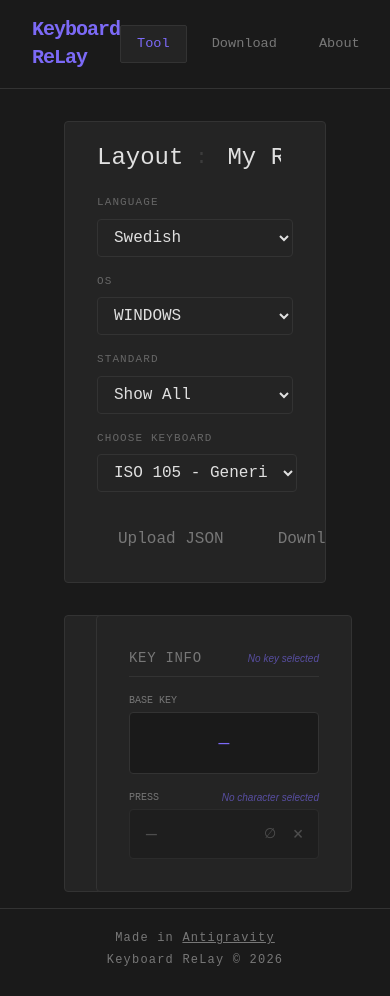
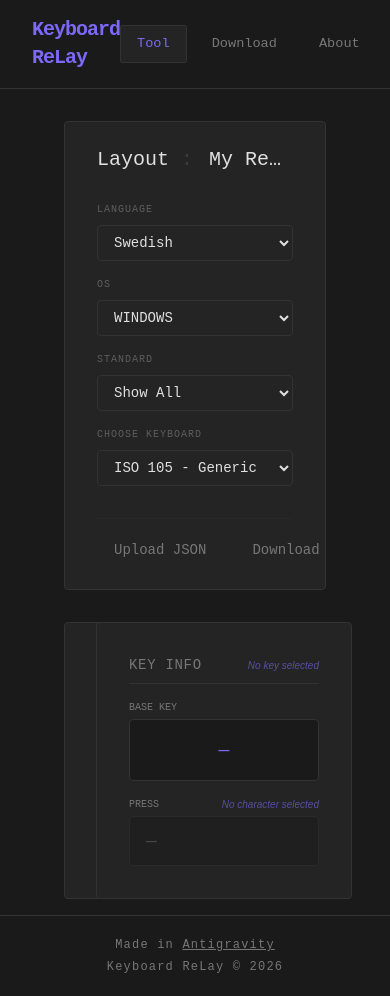
Before and after one commit to eliasskeppstedt/keyboard-relay-website, a React (Vite) app: page / in a window 390 px wide. Built offline with nearby package versions, Linux system fonts and the light colour scheme.

Commit message:
fix 2 layout panel sizing

```diff
--- a/src/components/helper-panel/HelperPanel.tsx
+++ b/src/components/helper-panel/HelperPanel.tsx
@@ -26,7 +26,6 @@ export default function HelperPanel() {
     const availableOS = getAvailableOS();
     const availableStandards = getAvailableStandards();
     const keyboardsForStandard = getKeyboardsByStandard(standard as StandardFilter);
-    const layoutSlug = getLayoutName();
 
     const handleFileUpload = (e: React.ChangeEvent<HTMLInputElement>) => {
         const file = e.target.files?.[0];
@@ -97,41 +96,30 @@ export default function HelperPanel() {
         reader.readAsText(file);
         if (fileInputRef.current) fileInputRef.current.value = '';
     };
-
-    const handleDownload = () => {
-        if (!remapStore) return;
-        const blob = new Blob([JSON.stringify(remapStore, null, 4)], { type: 'application/json' });
-        const url = URL.createObjectURL(blob);
-        const a = document.createElement('a');
-        a.href = url;
-        a.download = `${layoutSlug}.json`;
-        a.click();
-        URL.revokeObjectURL(url);
-    };
-
     return (
-        <div className="kbd-panel w-full flex flex-col md:flex-row justify-between items-start md:items-end gap-6 md:gap-12 overflow-hidden py-4">
-            <div className="flex flex-col gap-4 w-full min-w-0">
+        <div className="kbd-panel w-full flex flex-col xl:flex-row justify-between items-start xl:items-end gap-8 py-5 sm:py-6 relative overflow-hidden">
+            <div className="flex flex-col gap-6 w-full min-w-0">
                 <div className="flex flex-row items-center gap-3">
-                    <h2 className="text-2xl font-mono text-text">Layout</h2>
-                    <span className="text-muted/60 font-mono text-xl opacity-50">:</span>
+                    <h2 className="text-xl sm:text-2xl font-mono text-text shrink-0">Layout</h2>
+                    <span className="text-muted/60 font-mono text-xl opacity-50 shrink-0">:</span>
                     <input
                         type="text"
                         value={layoutName}
                         onChange={(e) => setLayoutName(e.target.value)}
-                        className="bg-transparent border-none text-text font-mono text-2xl outline-none focus:ring-0 w-full hover:bg-white/5 rounded-md px-3 py-1 -ml-1 transition-all cursor-text placeholder:text-muted/30"
+                        className="bg-transparent border-none text-text font-mono text-xl sm:text-2xl outline-none focus:ring-0 w-full hover:bg-white/10 rounded-md px-2 py-1 -ml-1 transition-all cursor-text placeholder:text-muted/30 truncate max-w-lg"
                         placeholder="My Remap"
                     />
                 </div>
-                <div className="flex flex-row flex-wrap items-center gap-x-6 gap-y-4">
+
+                <div className="grid grid-cols-1 sm:grid-cols-2 xl:grid-cols-4 gap-x-6 gap-y-4 xl:gap-x-8">
                     {/* LANGUAGE FIRST */}
-                    <div className="flex flex-col gap-2 min-w-[140px] flex-1 sm:flex-initial">
-                        <label htmlFor="lang-select" className="text-muted text-[11px] font-mono uppercase tracking-widest opacity-80">Language</label>
+                    <div className="flex flex-col gap-2">
+                        <label htmlFor="lang-select" className="text-muted text-[10px] font-mono uppercase tracking-widest opacity-70">Language</label>
                         <select
                             id="lang-select"
                             value={language}
                             onChange={(e) => setLanguage(e.target.value as LanguageSelection)}
-                            className="bg-card text-text border border-border px-3 py-2 rounded-[var(--radius-input)] font-mono text-base outline-none cursor-pointer hover:border-accent/50 transition-colors w-full"
+                            className="bg-card text-text border border-border px-3 py-2 rounded-[var(--radius-input)] font-mono text-sm sm:text-base outline-none cursor-pointer hover:border-accent/40 transition-colors w-full"
                         >
                             <option value="swedish">Swedish</option>
                             <option value="english">English</option>
@@ -139,13 +127,13 @@ export default function HelperPanel() {
                     </div>
 
                     {/* OS SECOND */}
-                    <div className="flex flex-col gap-2 min-w-[140px] flex-1 sm:flex-initial">
-                        <label htmlFor="os-select" className="text-muted text-[11px] font-mono uppercase tracking-widest opacity-80">OS</label>
+                    <div className="flex flex-col gap-2">
+                        <label htmlFor="os-select" className="text-muted text-[10px] font-mono uppercase tracking-widest opacity-70">OS</label>
                         <select
                             id="os-select"
                             value={os}
                             onChange={(e) => setOS(e.target.value as OSSelection)}
-                            className="bg-card text-text border border-border px-3 py-2 rounded-[var(--radius-input)] font-mono text-base outline-none cursor-pointer hover:border-accent/50 transition-colors w-full"
+                            className="bg-card text-text border border-border px-3 py-2 rounded-[var(--radius-input)] font-mono text-sm sm:text-base outline-none cursor-pointer hover:border-accent/40 transition-colors w-full"
                         >
                             {availableOS.map(o => (
                                 <option key={o} value={o}>{o}</option>
@@ -154,13 +142,13 @@ export default function HelperPanel() {
                     </div>
 
                     {/* STANDARD THIRD */}
-                    <div className="flex flex-col gap-2 min-w-[140px] flex-1 sm:flex-initial">
-                        <label htmlFor="standard-select" className="text-muted text-[11px] font-mono uppercase tracking-widest opacity-80">Standard</label>
+                    <div className="flex flex-col gap-2">
+                        <label htmlFor="standard-select" className="text-muted text-[10px] font-mono uppercase tracking-widest opacity-70">Standard</label>
                         <select
                             id="standard-select"
                             value={standard}
                             onChange={(e) => setStandard(e.target.value as StandardFilter)}
-                            className="bg-card text-text border border-border px-3 py-2 rounded-[var(--radius-input)] font-mono text-base outline-none cursor-pointer hover:border-accent/50 transition-colors w-full"
+                            className="bg-card text-text border border-border px-3 py-2 rounded-[var(--radius-input)] font-mono text-sm sm:text-base outline-none cursor-pointer hover:border-accent/40 transition-colors w-full"
                         >
                             {availableStandards.map(s => (
                                 <option key={s} value={s}>{s}</option>
@@ -169,13 +157,13 @@ export default function HelperPanel() {
                     </div>
 
                     {/* KEYBOARD FOURTH */}
-                    <div className="flex flex-col gap-2 min-w-[200px] flex-1 max-w-sm">
-                        <label htmlFor="kb-select" className="text-muted text-[11px] font-mono uppercase tracking-widest opacity-80">Choose keyboard</label>
+                    <div className="flex flex-col gap-2">
+                        <label htmlFor="kb-select" className="text-muted text-[10px] font-mono uppercase tracking-widest opacity-70">Choose keyboard</label>
                         <select
                             id="kb-select"
                             value={geometry}
                             onChange={(e) => setGeometry(e.target.value)}
-                            className="bg-card text-text border border-border px-3 py-2 rounded-[var(--radius-input)] font-mono text-base outline-none cursor-pointer hover:border-accent/50 transition-colors w-full"
+                            className="bg-card text-text border border-border px-3 py-2 rounded-[var(--radius-input)] font-mono text-sm sm:text-base outline-none cursor-pointer hover:border-accent/40 transition-colors w-full"
                         >
                             {keyboardsForStandard.map(kb => (
                                 <option key={kb.id} value={kb.id}>{kb.name}</option>
@@ -185,15 +173,30 @@ export default function HelperPanel() {
                 </div>
             </div>
 
-            <div className="flex flex-row items-center gap-3 pb-1 md:pb-0 md:justify-end shrink-0">
+            <div className="flex flex-row items-center gap-3 xl:pb-1 w-full xl:w-auto xl:justify-end shrink-0 pt-3 xl:pt-0 border-t border-border/30 xl:border-none">
                 <input type="file" ref={fileInputRef} onChange={handleFileUpload} className="hidden" accept=".json" />
-                <button onClick={() => fileInputRef.current?.click()} className="nav-button px-5 py-2.5 shrink-0 text-base">
+                <button onClick={() => fileInputRef.current?.click()} className="nav-button px-4 sm:px-5 py-2 sm:py-2.5 flex-1 sm:flex-initial text-sm sm:text-base whitespace-nowrap">
                     Upload JSON
                 </button>
-                <button onClick={handleDownload} className="nav-button px-5 py-2.5 shrink-0 text-base">
+                <button
+                    onClick={() => {
+                        if (!remapStore) return;
+                        const blob = new Blob([JSON.stringify(remapStore, null, 4)], { type: 'application/json' });
+                        const url = URL.createObjectURL(blob);
+                        const a = document.createElement('a');
+                        a.href = url;
+                        a.download = `${getLayoutName()}.json`;
+                        a.click();
+                        URL.revokeObjectURL(url);
+                    }}
+                    className="nav-button px-4 sm:px-5 py-2 sm:py-2.5 flex-1 sm:flex-initial text-sm sm:text-base whitespace-nowrap"
+                >
                     Download JSON
                 </button>
-                <button onClick={() => setIsEditorOpen(true)} className="nav-button px-5 py-2.5 shrink-0 text-base">
+                <button
+                    onClick={() => setIsEditorOpen(true)}
+                    className="nav-button px-4 sm:px-5 py-2 sm:py-2.5 flex-1 sm:flex-initial text-sm sm:text-base whitespace-nowrap"
+                >
                     View JSON
                 </button>
             </div>
--- a/src/components/keyboard-info-panel/KeyInfoPanel.tsx
+++ b/src/components/keyboard-info-panel/KeyInfoPanel.tsx
@@ -2,6 +2,7 @@ import { useState } from 'react';
 import { useKeymapService } from '../../features/keymap';
 import { resolveKeyLegend } from '../../utils/key-resolution';
 import { KeyPicker } from './KeyPicker';
+import { notify } from '../../features/notifications/notification.service';
 
 import { VK_ANSI } from '../keyboard/codes/virtual-keys/ansi';
 import { VK_ISO } from '../keyboard/codes/virtual-keys/iso';
@@ -11,7 +12,7 @@ export default function KeyInfoPanel() {
     const { selectedKey, geometry, os, language, setKeyAction, removeKeyAction, remapStore } = useKeymapService();
     const [isPickerOpen, setIsPickerOpen] = useState(false);
 
-    const legend = selectedKey ? resolveKeyLegend(selectedKey.code, geometry, os, language, remapStore) : '—';
+    const legend = selectedKey ? resolveKeyLegend(selectedKey.code, geometry, os, language, remapStore, false) : '—';
 
     // Helper to find the current action legend from JSON
     const getActionLegend = () => {
@@ -56,30 +57,32 @@ export default function KeyInfoPanel() {
                             {selectedKey ? (actionLegend === '—' ? 'Pick a key' : 'Key assigned') : 'No character selected'}
                         </span>
                     </div>
-                    <div className={`
-                        bg-bg border border-border rounded-[var(--radius-input)] relative flex items-center p-1 font-mono text-lg transition-colors
-                        ${selectedKey ? 'focus-within:border-accent/50 cursor-pointer hover:border-accent/30' : 'opacity-50 cursor-not-allowed'}
-                    `}>
+                    <div
+                        onClick={() => {
+                            if (!selectedKey) {
+                                notify.info('Choose a key to select a press action');
+                                return;
+                            }
+                            setIsPickerOpen(true);
+                        }}
+                        className={`
+                            bg-bg border border-border rounded-[var(--radius-input)] relative flex items-center p-1 font-mono text-lg transition-all
+                            ${selectedKey ? 'focus-within:border-accent/40 cursor-pointer hover:border-accent/30 hover:bg-white/5 group' : 'opacity-40'}
+                        `}
+                    >
                         <button
-                            disabled={!selectedKey}
-                            onClick={() => setIsPickerOpen(true)}
-                            className="flex-1 text-left px-3 text-muted hover:text-text transition-colors outline-none py-1.5 cursor-pointer truncate"
+                            className={`flex-1 text-left px-3 text-muted group-hover:text-text transition-colors outline-none py-1.5 truncate ${selectedKey ? 'cursor-pointer' : 'cursor-default'}`}
                         >
                             {actionLegend}
                         </button>
-                        <div className="flex items-center gap-1 px-1 shrink-0 absolute right-1">
-                            <button
-                                className="text-muted hover:text-accent transition-colors w-6 h-6 flex items-center justify-center rounded-[var(--radius-input)] hover:bg-white/5 outline-none cursor-pointer text-sm"
-                                title="Clear"
-                            >
-                                ∅
-                            </button>
+                        <div className={`flex items-center gap-1 px-1 shrink-0 absolute right-1 ${!selectedKey ? 'hidden' : ''}`}>
                             <button
                                 onClick={(e) => {
                                     e.stopPropagation();
-                                    if (selectedKey) removeKeyAction(selectedKey.code);
+                                    if (selectedKey && actionLegend !== '—') removeKeyAction(selectedKey.code);
                                 }}
-                                className="text-muted hover:text-red-400 transition-colors w-6 h-6 flex items-center justify-center rounded-[var(--radius-input)] hover:bg-white/5 outline-none cursor-pointer text-xs"
+                                disabled={actionLegend === '—'}
+                                className={`text-muted transition-colors w-6 h-6 flex items-center justify-center rounded-[var(--radius-input)] outline-none text-xs ${actionLegend !== '—' ? 'hover:text-accent hover:bg-white/5 cursor-pointer' : 'opacity-20 cursor-default'}`}
                                 title="Remove"
                             >
                                 🗙
--- a/src/components/keyboard/Key.tsx
+++ b/src/components/keyboard/Key.tsx
@@ -8,7 +8,7 @@ interface KeyProps {
 }
 
 export default function Key({ keyInfo }: KeyProps) {
-    const { selectedKey, setSelectedKey, geometry, os, language, remapStore } = useKeymapService();
+    const { selectedKey, setSelectedKey, geometry, os, language, remapStore, removeKeyAction } = useKeymapService();
 
     if (keyInfo.type === 'spacer') {
         return (
@@ -44,12 +44,16 @@ export default function Key({ keyInfo }: KeyProps) {
     );
 
     // Resolve dynamic legend
-    const legend = resolveKeyLegend(code, geometry, os, language, remapStore);
+    const legend = resolveKeyLegend(code, geometry, os, language, remapStore, false);
     const isSpace = w > 4 && code === 'Space';
 
     return (
         <button
             onClick={() => setSelectedKey(keyInfo)}
+            onContextMenu={(e) => {
+                e.preventDefault();
+                if (hasPressAction) removeKeyAction(code);
+            }}
             className={`
                 key transition-all duration-150
                 ${isSpace ? 'opacity-90' : ''}
--- a/src/features/keymap/keymap.service.ts
+++ b/src/features/keymap/keymap.service.ts
@@ -6,6 +6,7 @@ import { DEFAULT_SETTINGS, type StandardFilter } from './keyboards.config';
 import { VK_ANSI } from '../../components/keyboard/codes/virtual-keys/ansi';
 import { VK_ISO } from '../../components/keyboard/codes/virtual-keys/iso';
 import { VK_JIS } from '../../components/keyboard/codes/virtual-keys/jis';
+import { resolveKeyLegend } from '../../utils/key-resolution';
 
 import { notify } from '../notifications/notification.service';
 
@@ -111,7 +112,8 @@ export const useKeymapService = create<KeymapState>()(
                 }
 
                 set({ remapStore: newJson });
-                notify.success(`Mapped ${selectedKey.code} to ${targetVkc.legend}`);
+                const baseLegend = resolveKeyLegend(selectedKey.code, geometry, os, language, newJson, false);
+                notify.success(`Mapped ${baseLegend} to ${targetVkc.legend}`);
             },
             removeKeyAction: (code) => {
                 const { remapStore } = get();
@@ -123,8 +125,10 @@ export const useKeymapService = create<KeymapState>()(
                     mainLayer.keys = mainLayer.keys.filter((k: { code: string }) => k.code !== code);
                 }
 
+                const { geometry, os, language } = get();
+                const baseLegend = resolveKeyLegend(code, geometry, os, language, newJson, false);
                 set({ remapStore: newJson });
-                notify.info(`Removed mapping for ${code}`);
+                notify.info(`Removed mapping for ${baseLegend}`);
             },
             getLayoutName: () => {
                 const { layoutName } = get();
--- a/src/utils/key-resolution.ts
+++ b/src/utils/key-resolution.ts
@@ -9,10 +9,11 @@ export function resolveKeyLegend(
     geometry: GeometrySelection,
     os: OSSelection,
     language: LanguageSelection,
-    remapStore: RemapStore | null
+    remapStore: RemapStore | null,
+    includeRemappings: boolean = true
 ) {
     // 1. Check for Active Remappings in the JSON
-    if (remapStore) {
+    if (includeRemappings && remapStore) {
         const layer = remapStore.remaps?.layers?.[0];
         const keyEntry = layer?.keys?.find((k) => k.code === code);
         const vkCodeHex = keyEntry?.actions?.[0]?.press?.vkCode;
```
